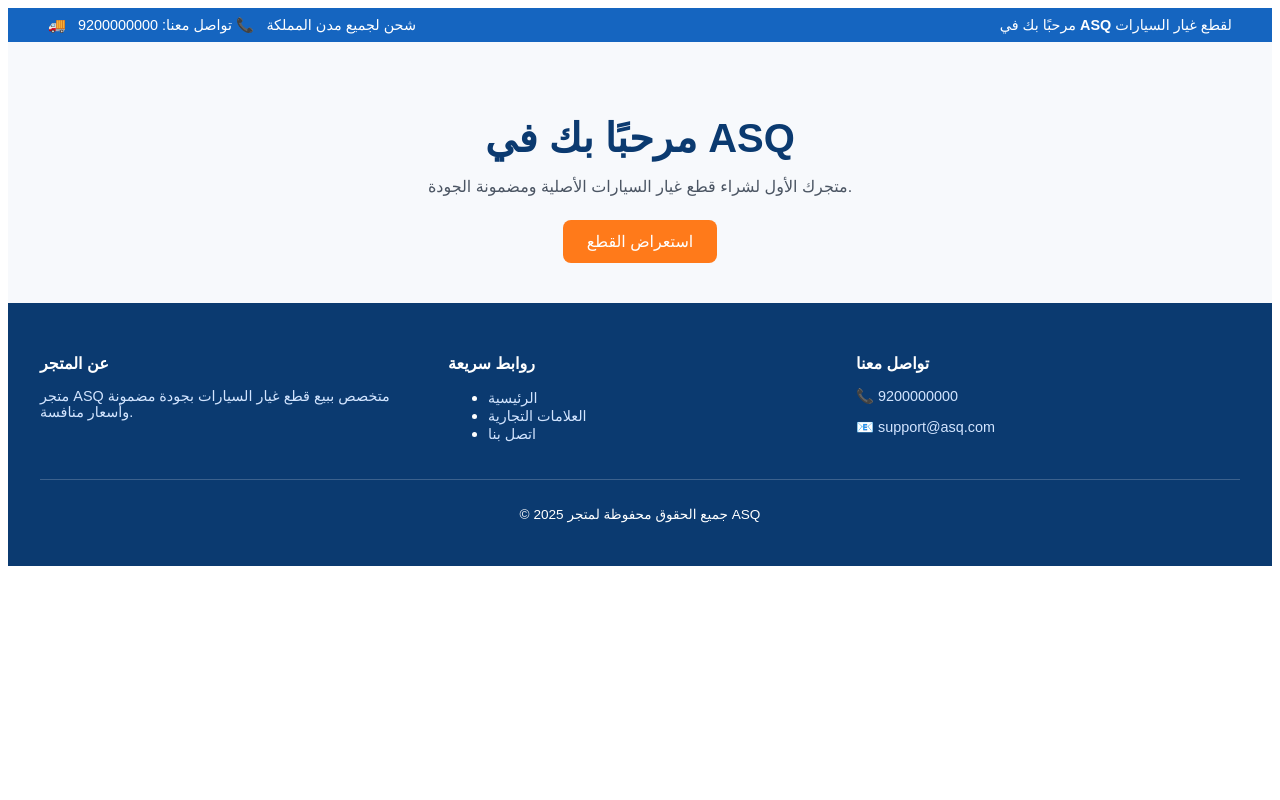
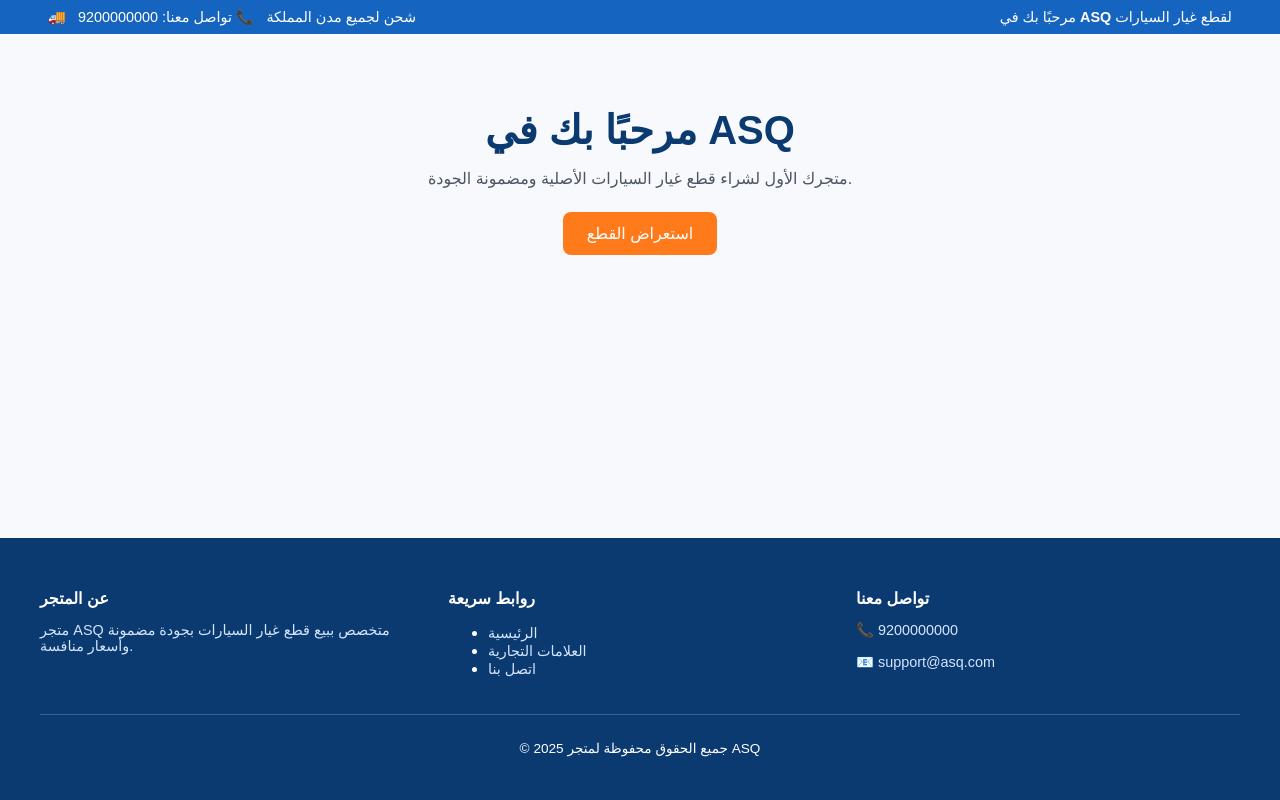
Before and after one commit to Abdullahsajer/clickshop, a Django app: page / in a window 1280 px wide. Run offline with Django 4.2, Linux system fonts and the light colour scheme.

Commit message:
جعل الفوتر بالاسفل

```diff
--- a/templates/footer.html
+++ b/templates/footer.html
@@ -27,12 +27,38 @@
 </footer>
 
 <style>
-  .asq-footer{background:var(--blue-dark);color:#fff;font-family:"Cairo",sans-serif;padding:30px 20px}
-  .container{max-width:1200px;margin:auto}
-  .cols{display:flex;justify-content:space-between;flex-wrap:wrap;gap:24px}
-  .col{flex:1;min-width:200px}
-  .col h4{margin-bottom:10px}
-  .col p,.col a{color:#d3e5ff;font-size:.9rem;text-decoration:none}
-  .copy{text-align:center;margin-top:20px;border-top:1px solid rgba(255,255,255,.2);padding-top:12px;font-size:.85rem}
-  @media(max-width:768px){.cols{flex-direction:column;text-align:center}}
+  .asq-footer {
+    background: var(--blue-dark);
+    color: #fff;
+    font-family: "Cairo", sans-serif;
+    padding: 30px 20px;
+    flex-shrink: 0; /* ✅ مهم للفوتر الثابت */
+  }
+  .container {
+    max-width: 1200px;
+    margin: auto;
+  }
+  .cols {
+    display: flex;
+    justify-content: space-between;
+    flex-wrap: wrap;
+    gap: 24px;
+  }
+  .col { flex: 1; min-width: 200px; }
+  .col h4 { margin-bottom: 10px; }
+  .col p, .col a {
+    color: #d3e5ff;
+    font-size: .9rem;
+    text-decoration: none;
+  }
+  .copy {
+    text-align: center;
+    margin-top: 20px;
+    border-top: 1px solid rgba(255,255,255,.2);
+    padding-top: 12px;
+    font-size: .85rem;
+  }
+  @media (max-width: 768px) {
+    .cols { flex-direction: column; text-align: center; }
+  }
 </style>
--- a/templates/home.html
+++ b/templates/home.html
@@ -12,10 +12,38 @@
 {% include 'footer.html' %}
 
 <style>
-  .asq-main{font-family:"Cairo",sans-serif;padding:40px 20px;background:#f7f9fc;color:#0b3a70;text-align:center}
-  .hero{margin:0 auto;max-width:600px}
-  .hero h1{font-size:2.5rem;margin-bottom:8px;color:var(--blue-dark)}
-  .hero p{color:#4b5563;margin-bottom:24px}
-  .cta{display:inline-block;background:var(--orange);color:#fff;padding:12px 24px;border-radius:8px;text-decoration:none;transition:all .3s}
-  .cta:hover{background:#ff6a00}
+  /* ✅ إعداد الصفحة بنظام فلكس لتثبيت الفوتر بأسفل الصفحة */
+  html, body {
+    height: 100%;
+    margin: 0;
+    display: flex;
+    flex-direction: column;
+  }
+
+  .asq-main {
+    flex: 1; /* ✅ يجعل المحتوى يأخذ الفراغ */
+    font-family: "Cairo", sans-serif;
+    padding: 40px 20px;
+    background: #f7f9fc;
+    color: #0b3a70;
+    text-align: center;
+  }
+
+  .hero { margin: 0 auto; max-width: 600px; }
+  .hero h1 {
+    font-size: 2.5rem;
+    margin-bottom: 8px;
+    color: var(--blue-dark);
+  }
+  .hero p { color: #4b5563; margin-bottom: 24px; }
+  .cta {
+    display: inline-block;
+    background: var(--orange);
+    color: #fff;
+    padding: 12px 24px;
+    border-radius: 8px;
+    text-decoration: none;
+    transition: all 0.3s;
+  }
+  .cta:hover { background: #ff6a00; }
 </style>
```
